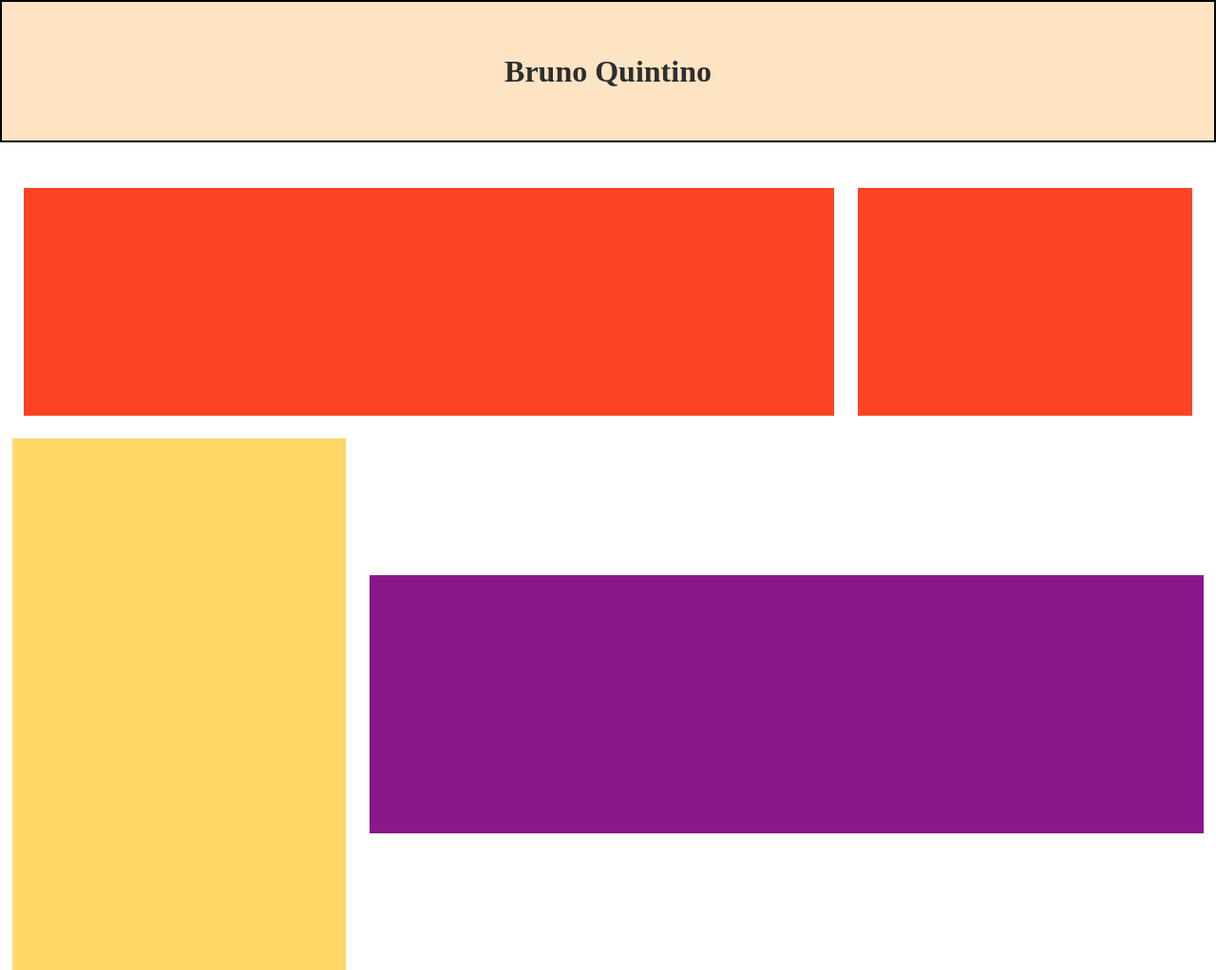
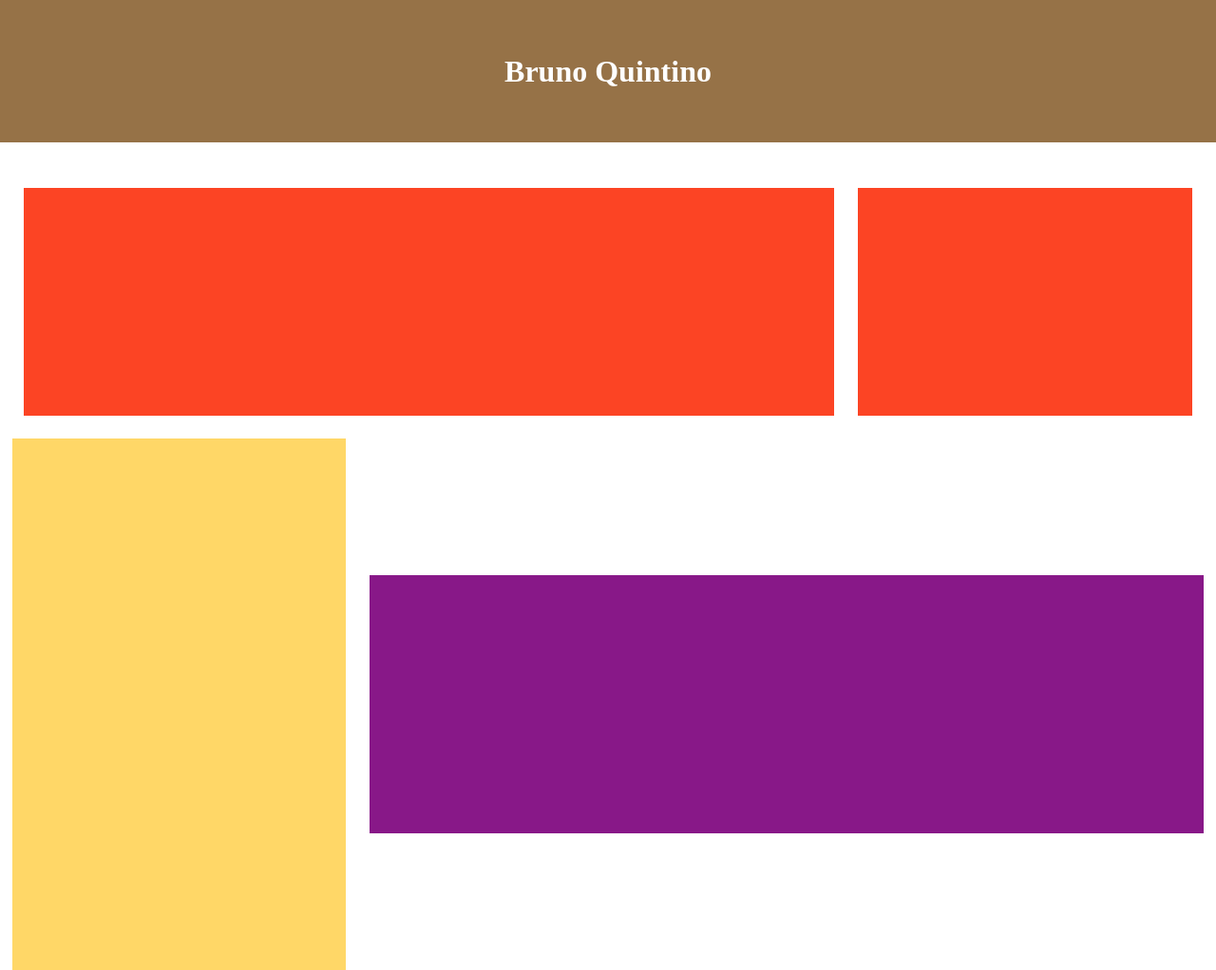
Before and after one commit to bruninho98kk/atividade05, a plain HTML site: page index.html in a window 1280 px wide. Shown: the top 1022 px of the page at 95% size. Drawn offline with Linux system fonts and the light colour scheme.

Commit message:
feat: finalizacao

```diff
--- a/styles.css
+++ b/styles.css
@@ -14,12 +14,11 @@ header {
     align-items: center;
     display: flex;
     justify-content: center;
-    background-color: bisque;
-    border: 2px solid black;
+    background-color: rgb(150, 114, 71);
 }
 
 .name {
-    color: rgb(46, 46, 46);
+    color: rgb(255, 255, 255);
     font-weight: bold
 }
 
```
